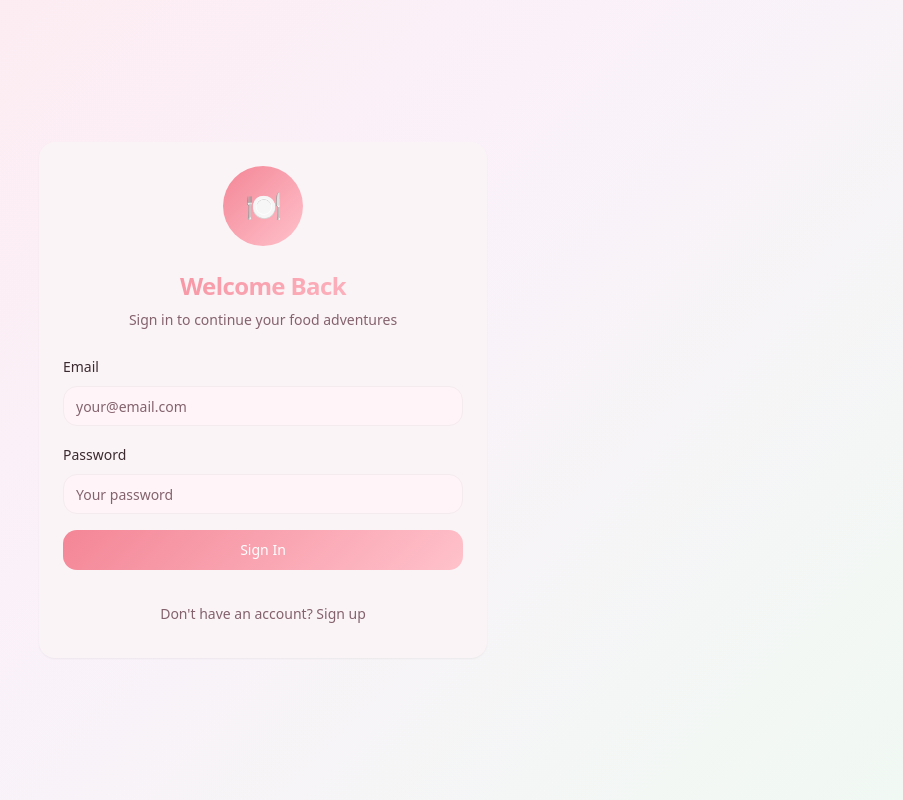
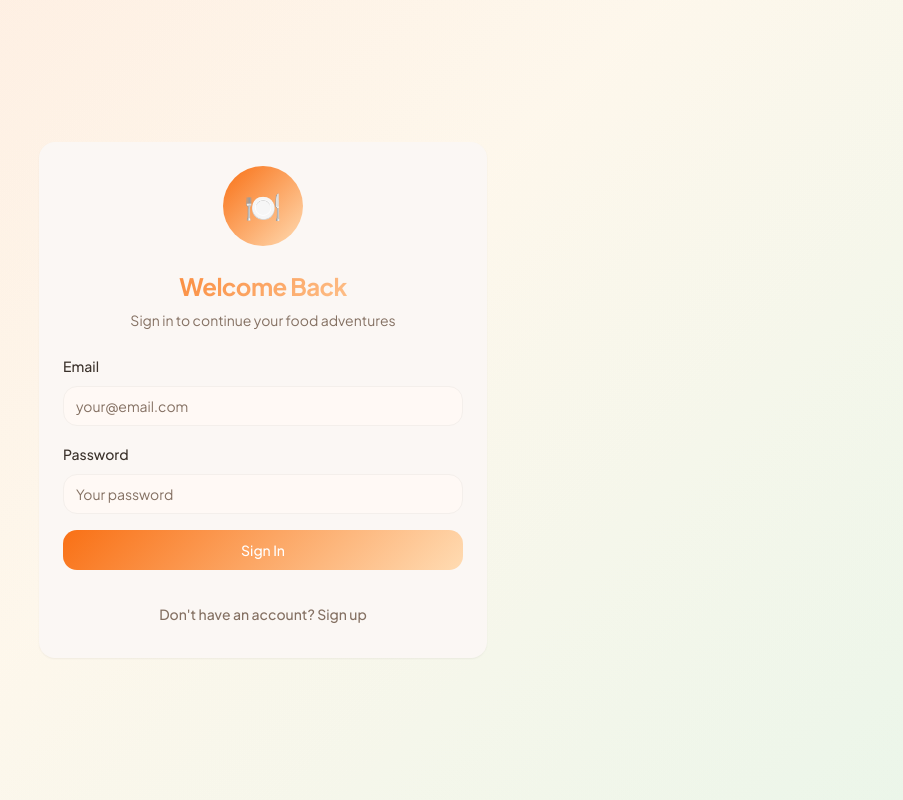
Before and after one commit to kdeggs/taste-trails-map, a React (Vite) app: page /auth in a window 1280 px wide. Shown: the whole page, without its empty margins (377-1280 px from the left). Built offline with nearby package versions, Linux system fonts and the light colour scheme.

Commit message:
Update styling and fonts
Update color palette to warmer, food-focused tones and adjust fonts for a fun yet balanced look.

```diff
--- a/index.html
+++ b/index.html
@@ -3,9 +3,12 @@
   <head>
     <meta charset="UTF-8" />
     <meta name="viewport" content="width=device-width, initial-scale=1.0" />
-    <title>taste-trails-map</title>
-    <meta name="description" content="Lovable Generated Project" />
-    <meta name="author" content="Lovable" />
+    <link rel="preconnect" href="https://fonts.googleapis.com">
+    <link rel="preconnect" href="https://fonts.gstatic.com" crossorigin>
+    <link href="https://fonts.googleapis.com/css2?family=Plus+Jakarta+Sans:wght@400;500;600;700&display=swap" rel="stylesheet">
+    <title>Taste Trails</title>
+    <meta name="description" content="Discover amazing restaurants and track your culinary journey" />
+    <meta name="author" content="Taste Trails" />
 
     <meta property="og:title" content="taste-trails-map" />
     <meta property="og:description" content="Lovable Generated Project" />
--- a/src/components/ui/button.tsx
+++ b/src/components/ui/button.tsx
@@ -5,19 +5,20 @@ import { cva, type VariantProps } from "class-variance-authority"
 import { cn } from "@/lib/utils"
 
 const buttonVariants = cva(
-  "inline-flex items-center justify-center gap-2 whitespace-nowrap rounded-md text-sm font-medium ring-offset-background transition-colors focus-visible:outline-none focus-visible:ring-2 focus-visible:ring-ring focus-visible:ring-offset-2 disabled:pointer-events-none disabled:opacity-50 [&_svg]:pointer-events-none [&_svg]:size-4 [&_svg]:shrink-0",
+  "inline-flex items-center justify-center gap-2 whitespace-nowrap rounded-md text-sm font-medium ring-offset-background transition-all duration-200 focus-visible:outline-none focus-visible:ring-2 focus-visible:ring-ring focus-visible:ring-offset-2 disabled:pointer-events-none disabled:opacity-50 [&_svg]:pointer-events-none [&_svg]:size-4 [&_svg]:shrink-0",
   {
     variants: {
       variant: {
-        default: "bg-primary text-primary-foreground hover:bg-primary/90",
+        default: "bg-primary text-primary-foreground hover:bg-primary/90 btn-interactive btn-stroke-highlight",
         destructive:
-          "bg-destructive text-destructive-foreground hover:bg-destructive/90",
+          "bg-destructive text-destructive-foreground hover:bg-destructive/90 btn-interactive",
         outline:
-          "border border-input bg-background hover:bg-accent hover:text-accent-foreground",
+          "border border-input bg-background hover:bg-accent hover:text-accent-foreground btn-interactive",
         secondary:
-          "bg-secondary text-secondary-foreground hover:bg-secondary/80",
-        ghost: "hover:bg-accent hover:text-accent-foreground",
-        link: "text-primary underline-offset-4 hover:underline",
+          "bg-secondary text-secondary-foreground hover:bg-secondary/80 btn-interactive btn-glow",
+        ghost: "hover:bg-accent hover:text-accent-foreground btn-press",
+        link: "text-primary underline-offset-4 hover:underline btn-press",
+        interactive: "bg-primary text-primary-foreground hover:bg-primary/90 hover:shadow-glow hover:-translate-y-0.5 active:scale-95 active:shadow-inner transition-all duration-200",
       },
       size: {
         default: "h-10 px-4 py-2",
--- a/src/index.css
+++ b/src/index.css
@@ -8,47 +8,47 @@ All colors MUST be HSL.
 
 @layer base {
   :root {
-    /* Beautiful pastel and gradient color system for Taste Trails */
-    --background: 340 100% 98%;
-    --foreground: 340 15% 15%;
-    --card: 340 50% 97%;
-    --card-foreground: 340 15% 20%;
-    --popover: 340 100% 98%;
-    --popover-foreground: 340 15% 15%;
+    /* Warm food-focused design system for Taste Trails */
+    --background: 25 100% 98%;
+    --foreground: 25 15% 15%;
+    --card: 25 50% 97%;
+    --card-foreground: 25 15% 20%;
+    --popover: 25 100% 98%;
+    --popover-foreground: 25 15% 15%;
 
-    /* Primary: Warm coral pink */
-    --primary: 351 83% 74%;
+    /* Primary: Rich food orange */
+    --primary: 24 95% 53%;
     --primary-foreground: 0 0% 100%;
-    --primary-light: 351 95% 85%;
-    --primary-glow: 351 100% 88%;
+    --primary-light: 32 100% 75%;
+    --primary-glow: 32 100% 85%;
 
-    /* Secondary: Soft lavender */
-    --secondary: 271 76% 85%;
-    --secondary-foreground: 271 30% 25%;
-    --secondary-light: 271 90% 92%;
+    /* Secondary: Warm golden yellow */
+    --secondary: 45 95% 75%;
+    --secondary-foreground: 45 30% 25%;
+    --secondary-light: 45 100% 85%;
 
-    /* Accent: Mint green */
-    --accent: 142 76% 73%;
-    --accent-foreground: 142 30% 25%;
-    --accent-light: 142 90% 88%;
+    /* Accent: Fresh herb green */
+    --accent: 120 50% 55%;
+    --accent-foreground: 120 30% 25%;
+    --accent-light: 120 60% 75%;
 
-    /* Tertiary: Peach */
-    --tertiary: 25 95% 80%;
-    --tertiary-foreground: 25 30% 25%;
-    --tertiary-light: 25 100% 90%;
+    /* Tertiary: Rich tomato red */
+    --tertiary: 12 85% 60%;
+    --tertiary-foreground: 0 0% 100%;
+    --tertiary-light: 12 95% 75%;
 
-    /* Quaternary: Sky blue */
-    --quaternary: 200 94% 86%;
-    --quaternary-foreground: 200 30% 25%;
-    --quaternary-light: 200 100% 94%;
+    /* Quaternary: Warm cream */
+    --quaternary: 40 50% 90%;
+    --quaternary-foreground: 40 30% 25%;
+    --quaternary-light: 40 60% 95%;
 
-    --muted: 340 30% 95%;
-    --muted-foreground: 340 15% 45%;
+    --muted: 25 30% 95%;
+    --muted-foreground: 25 15% 45%;
     --destructive: 0 84% 60%;
     --destructive-foreground: 0 0% 98%;
-    --border: 340 30% 88%;
-    --input: 340 30% 94%;
-    --ring: 351 83% 74%;
+    --border: 25 30% 88%;
+    --input: 25 30% 94%;
+    --ring: 24 95% 53%;
 
     /* Gradients */
     --gradient-primary: linear-gradient(135deg, hsl(var(--primary)), hsl(var(--primary-glow)));
@@ -70,62 +70,62 @@ All colors MUST be HSL.
 
     --radius: 1rem;
 
-    --sidebar-background: 340 50% 97%;
-    --sidebar-foreground: 340 15% 20%;
-    --sidebar-primary: 351 83% 74%;
+    --sidebar-background: 25 50% 97%;
+    --sidebar-foreground: 25 15% 20%;
+    --sidebar-primary: 24 95% 53%;
     --sidebar-primary-foreground: 0 0% 100%;
-    --sidebar-accent: 340 30% 95%;
-    --sidebar-accent-foreground: 340 15% 25%;
-    --sidebar-border: 340 30% 88%;
-    --sidebar-ring: 351 83% 74%;
+    --sidebar-accent: 25 30% 95%;
+    --sidebar-accent-foreground: 25 15% 25%;
+    --sidebar-border: 25 30% 88%;
+    --sidebar-ring: 24 95% 53%;
   }
 
   .dark {
-    --background: 340 30% 8%;
-    --foreground: 340 20% 90%;
-    --card: 340 25% 10%;
-    --card-foreground: 340 20% 85%;
-    --popover: 340 30% 8%;
-    --popover-foreground: 340 20% 90%;
+    --background: 25 30% 8%;
+    --foreground: 25 20% 90%;
+    --card: 25 25% 10%;
+    --card-foreground: 25 20% 85%;
+    --popover: 25 30% 8%;
+    --popover-foreground: 25 20% 90%;
 
-    /* Darker primary colors */
-    --primary: 351 70% 60%;
+    /* Warm dark mode colors */
+    --primary: 24 90% 55%;
     --primary-foreground: 0 0% 100%;
-    --primary-light: 351 80% 70%;
-    --primary-glow: 351 90% 75%;
+    --primary-light: 32 95% 70%;
+    --primary-glow: 32 100% 80%;
 
-    --secondary: 271 60% 70%;
-    --secondary-foreground: 271 20% 90%;
-    --secondary-light: 271 70% 80%;
+    --secondary: 45 90% 70%;
+    --secondary-foreground: 45 20% 90%;
+    --secondary-light: 45 95% 80%;
 
-    --accent: 142 60% 60%;
-    --accent-foreground: 142 20% 90%;
-    --accent-light: 142 70% 75%;
+    --accent: 120 45% 50%;
+    --accent-foreground: 120 20% 90%;
+    --accent-light: 120 55% 65%;
 
-    --tertiary: 25 80% 65%;
-    --tertiary-foreground: 25 20% 90%;
-    --tertiary-light: 25 90% 80%;
+    --tertiary: 12 80% 55%;
+    --tertiary-foreground: 12 20% 90%;
+    --tertiary-light: 12 90% 70%;
 
-    --quaternary: 200 80% 70%;
-    --quaternary-foreground: 200 20% 90%;
-    --quaternary-light: 200 90% 85%;
+    --quaternary: 40 45% 85%;
+    --quaternary-foreground: 40 20% 25%;
+    --quaternary-light: 40 55% 90%;
 
-    --muted: 340 15% 15%;
-    --muted-foreground: 340 15% 60%;
+    --muted: 25 15% 15%;
+    --muted-foreground: 25 15% 60%;
     --destructive: 0 75% 55%;
     --destructive-foreground: 0 0% 98%;
-    --border: 340 15% 20%;
-    --input: 340 15% 18%;
-    --ring: 351 70% 60%;
+    --border: 25 15% 20%;
+    --input: 25 15% 18%;
+    --ring: 24 90% 55%;
 
-    --sidebar-background: 340 25% 10%;
-    --sidebar-foreground: 340 20% 85%;
-    --sidebar-primary: 351 70% 60%;
+    --sidebar-background: 25 25% 10%;
+    --sidebar-foreground: 25 20% 85%;
+    --sidebar-primary: 24 90% 55%;
     --sidebar-primary-foreground: 0 0% 100%;
-    --sidebar-accent: 340 15% 15%;
-    --sidebar-accent-foreground: 340 20% 80%;
-    --sidebar-border: 340 15% 20%;
-    --sidebar-ring: 351 70% 60%;
+    --sidebar-accent: 25 15% 15%;
+    --sidebar-accent-foreground: 25 20% 80%;
+    --sidebar-border: 25 15% 20%;
+    --sidebar-ring: 24 90% 55%;
   }
 }
 
@@ -134,7 +134,8 @@ All colors MUST be HSL.
     @apply border-border;
   }
   body {
-    @apply bg-background text-foreground font-sans;
+    @apply bg-background text-foreground;
+    font-family: 'Plus Jakarta Sans', system-ui, -apple-system, sans-serif;
     background: linear-gradient(135deg, hsl(var(--background)), hsl(var(--muted) / 0.3));
     min-height: 100vh;
   }
@@ -204,4 +205,37 @@ All colors MUST be HSL.
     backdrop-filter: blur(10px);
     border: 1px solid rgba(255, 255, 255, 0.1);
   }
+
+  /* DoorDash-style button interactions */
+  .btn-interactive {
+    @apply transition-all duration-200 ease-out;
+    @apply active:scale-95 active:shadow-inner;
+    @apply hover:shadow-soft hover:-translate-y-0.5;
+    @apply focus-visible:ring-2 focus-visible:ring-primary focus-visible:ring-offset-2;
+  }
+
+  .btn-press {
+    @apply active:scale-[0.98] active:brightness-90;
+    transition: all 0.1s cubic-bezier(0.4, 0, 0.6, 1);
+  }
+
+  .btn-glow {
+    @apply hover:shadow-glow;
+    transition: box-shadow 0.3s ease-out;
+  }
+
+  .btn-stroke-highlight {
+    @apply relative overflow-hidden;
+  }
+
+  .btn-stroke-highlight::after {
+    content: '';
+    @apply absolute inset-0 border-2 border-primary opacity-0 rounded-md;
+    @apply transition-all duration-300 ease-out;
+    @apply scale-105;
+  }
+
+  .btn-stroke-highlight:active::after {
+    @apply opacity-100 scale-100;
+  }
 }
--- a/tailwind.config.ts
+++ b/tailwind.config.ts
@@ -17,8 +17,11 @@ export default {
 				'2xl': '1400px'
 			}
 		},
-		extend: {
-			colors: {
+    extend: {
+      fontFamily: {
+        sans: ['Plus Jakarta Sans', 'system-ui', '-apple-system', 'sans-serif'],
+      },
+      colors: {
 				border: 'hsl(var(--border))',
 				input: 'hsl(var(--input))',
 				ring: 'hsl(var(--ring))',
```
